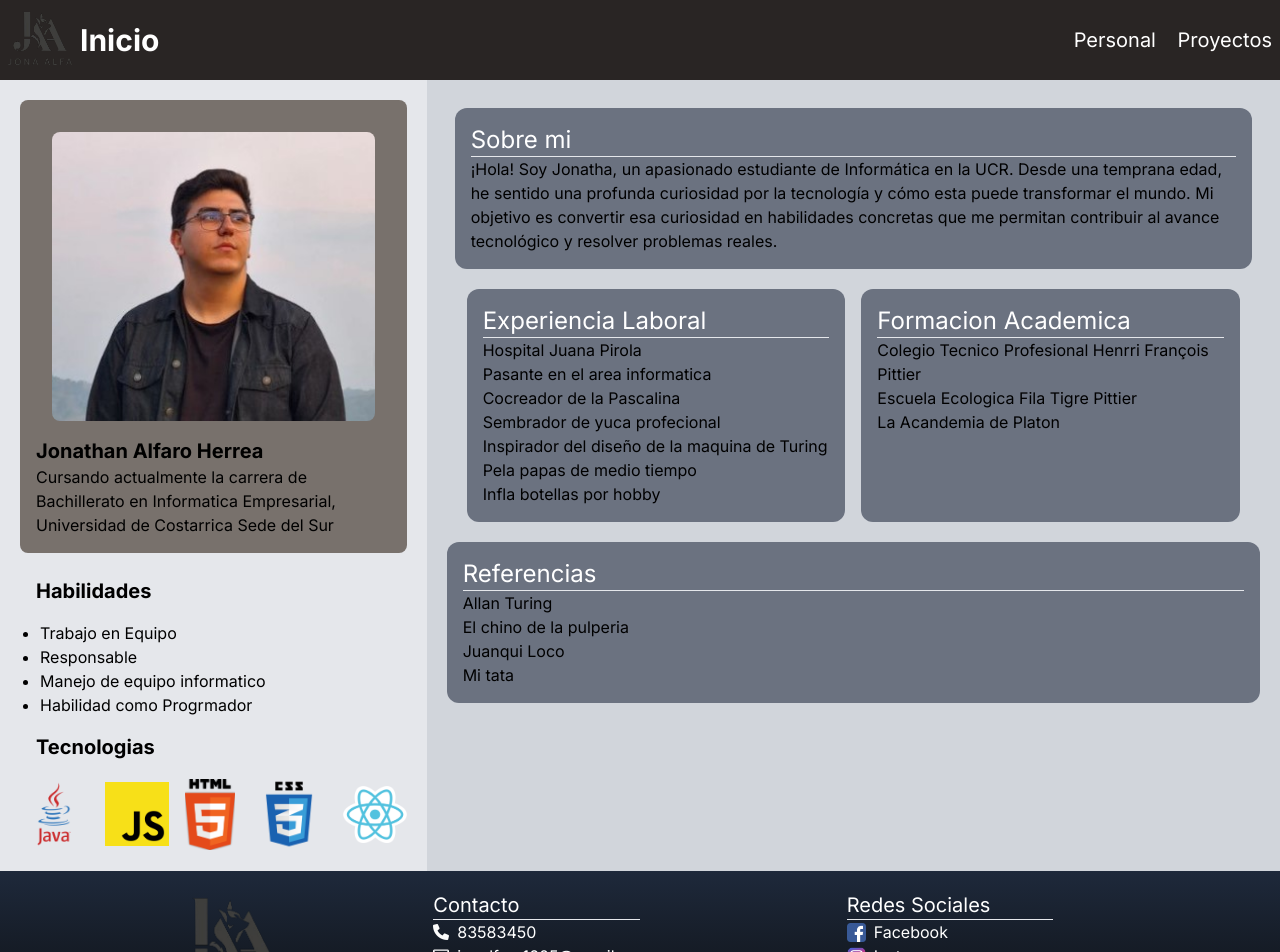
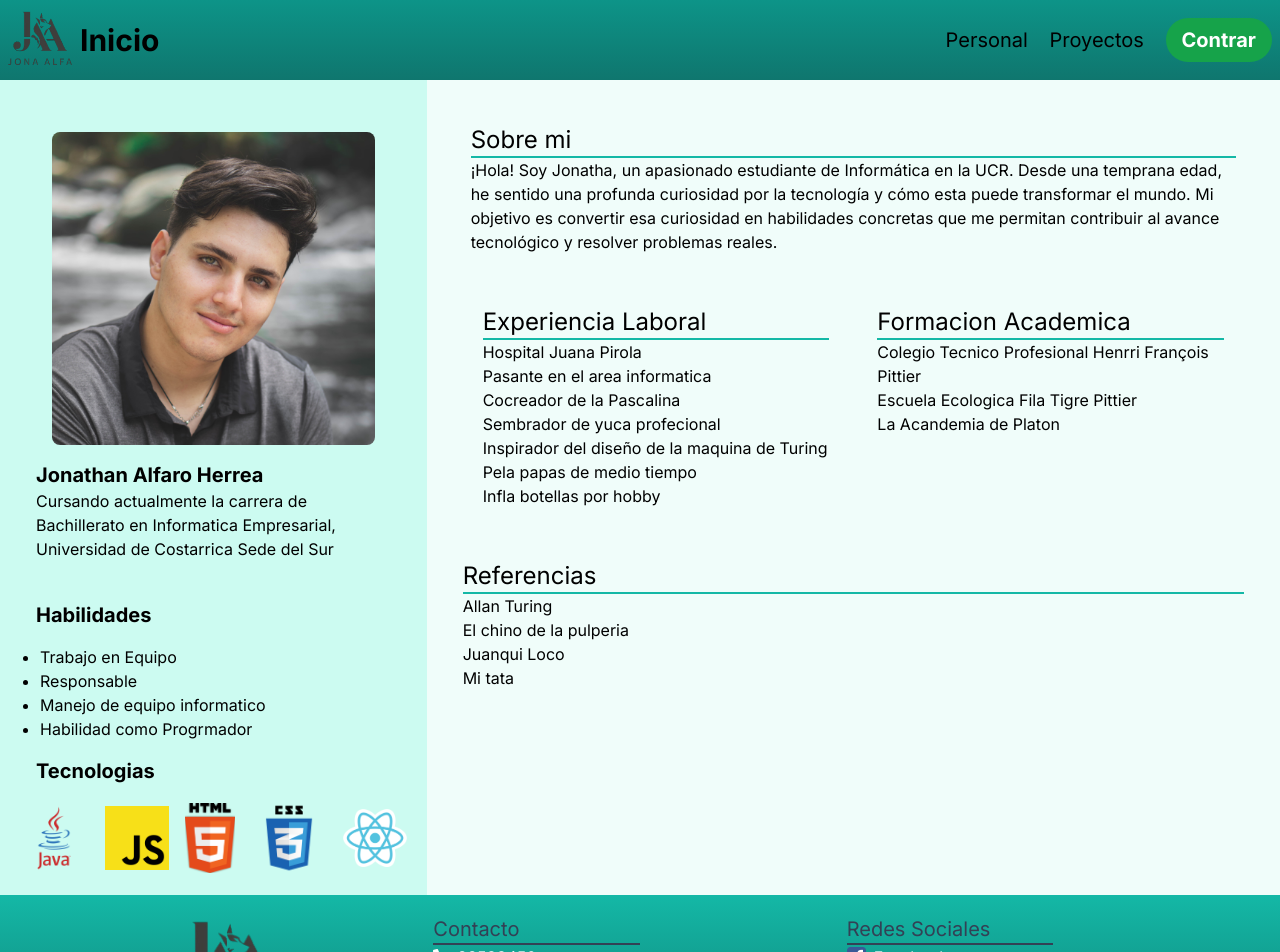
Before and after one commit to JonathanAlfaH/Portafolio-v2024, a Next.js app: page /personal in a window 1280 px wide. Shown: the top 952 px of the page. Built offline with nearby package versions, Linux system fonts and the light colour scheme.

Commit message:
Se agregaron estilos a la pagina y se agregó el la secció del Call to action

```diff
--- a/src/app/page.tsx
+++ b/src/app/page.tsx
@@ -1,6 +1,7 @@
 import Hero from "@/components/hero"
+import ImgBg from "/public/img/img background.jpeg"
 
 export default function Home() {
-  return (<Hero title="Bienvenido a Mi Portafolio" text="En este portafolio, encontrarás una selección donde te hablare sobre mí, además de una sección de mis repositorios más representativos que demuestran mi capacidad para abordar desafíos creativos y técnicos, y ofrecer soluciones innovadoras y efectivas. "/>
-  )
+  return (<Hero imgData={ImgBg} imgAlt = "Imagen de fondo" title = "Bienvenido a mi portafolio"/>
+)
 }
--- a/src/app/personal/page.tsx
+++ b/src/app/personal/page.tsx
@@ -10,8 +10,8 @@
 export default function Personal() {
   return (
     <div className="flex text-black text-justify">
-      <div className="w-1/3 bg-gray-200 p-5">
-        <div className="bg-stone-500 rounded-lg mb-2 p-4">
+      <div className="w-1/3 bg-teal-100 p-5">
+        <div className="rounded-lg mb-2 p-4">
           <div>
             <Image
               className="rounded-3xl p-4"
@@ -73,8 +73,8 @@
         </div>
       </div>
 
-      <div className="w-2/3 bg-gray-300 p-5">
-        <div className="p-4 bg-gray-500 rounded-xl m-2 list-none">
+      <div className="w-2/3 bg-teal-50 p-5">
+        <div className="p-4 text-black m-2 ">
           <HeroText
             title="Sobre mi"
             text={[
@@ -84,13 +84,13 @@
         </div>
 
         <div className="flex  m-3 justify-between">
-          <div className="w-1/2 p-4 bg-gray-500 rounded-xl m-2">
+          <div className="w-1/2 p-4 rounded-xl m-2">
             <HeroText
               title="Experiencia Laboral"
               text={["Hospital Juana Pirola", "Pasante en el area informatica","Cocreador de la Pascalina","Sembrador de yuca profecional","Inspirador del diseño de la maquina de Turing", "Pela papas de medio tiempo", "Infla botellas por hobby"]}
             />
           </div>
-          <div className="w-1/2 p-4 bg-gray-500 rounded-xl m-2">
+          <div className="w-1/2 p-4 rounded-xl m-2">
             <HeroText
               title="Formacion Academica"
               text={[
@@ -101,7 +101,7 @@
           </div>
         </div>
 
-        <div className="p-4 bg-gray-500 rounded-xl">
+        <div className="p-4  rounded-xl">
           <HeroText title="Referencias" text={["Allan Turing","El chino de la pulperia", "Juanqui Loco","Mi tata"]} />
         </div>
       </div>
--- a/src/app/proyects/page.tsx
+++ b/src/app/proyects/page.tsx
@@ -73,26 +73,40 @@
   };
 
   return (
-    <div className="container mx-auto h-screen justufy-center mt-20" >
+    <div >
+      <div className=" h-screen justufy-center bg-teal-50" >
       <div className='flex justify-center'>
-        <h1 className="text-2xl font-bold mb-4">GitHub Repositorios</h1>
+        <h1 className="text-2xl text-teal-500 font-bold mt-10">GitHub Repositorios</h1>
       </div>
       {repos.length === 0 ? (
-        <p>No se encontro repositorio.</p>
+        <div className='flex justify-center'>
+        <p className='text-gray-500'>No se encontro repositorio.</p>
+        </div>
       ) : (
-        <Slider {...settings}>
+        <Slider {...settings} className='m-20' >
           {repos.map((repo) => (
             <div key={repo.id} className="p-1">
-              <div className="h-[200px] border rounded-lg p-4 h-full flex flex-col bg-gray-200">
-                <a href={repo.html_url} target="_blank" rel="noopener noreferrer" className="text-lg font-bold text-blue-500 mb-2">
+              <div className="h-full  rounded-lg p-4 flex flex-col bg-gray-500 ">
+                <a href={repo.html_url} target="_blank" rel="noopener noreferrer" className="text-lg font-bold text-teal-400 mb-2">
                   {repo.name}
                 </a>
-                <p className="text-gray-700 flex-grow">{repo.description}</p>
+
+                <p className="text-white flex-grow text-justify mb-4">{repo.description}</p>
+
+                <div className='flex justify-center'>
+                  <a href={repo.html_url} className="text-white hover:text-blue-500 text-sm found-sans">
+                  Ver Repositorio
+                </a>
+                </div>
+                <div className='flex justify-center'>
+                <a className="text-white hover:text-blue-500 text-sm found-sans" href={repo.html_url+'/archive/refs/heads/main.zip'} >Descargar</a>
+                </div>
               </div>
             </div>
           ))}
         </Slider>
       )}
+      </div>
     </div>
   )
 }
--- a/src/components/footer.tsx
+++ b/src/components/footer.tsx
@@ -2,7 +2,7 @@
 
 export default function Footer() {
     return (
-        <div className="w-full text-white z-10 bg-gradient-to-t from-neutral-950 to-slate-800">
+        <div className="w-full text-white z-10 bg-gradient-to-t from-teal-700 to-teal-500">
             <nav className="container relative flex flex-wrap mx-auto p-5 justify-between">
                 <div className="w-1/3 flex flex-wrap justify-center">
                     <div>
@@ -16,11 +16,11 @@
                 </div>
 
                 <div className="w-1/3">
-                    <h1 className="text-xl w-1/2 border-b">Contacto</h1>
+                    <h1 className="text-xl w-1/2 border-b-2 border-slate-700 text-slate-700">Contacto</h1>
                     <div className="flex flex-wrap items-center">
                         <Image
                             src="/img/telephone.png"
-                            alt="Descripción de la imagen"
+                            alt="Marca personal"
                             width={16}
                             height={16}
                         />
@@ -47,7 +47,7 @@
                 </div>
 
                 <div className="w-1/3">
-                    <h1 className="text-xl w-1/2 border-b">Redes Sociales</h1>
+                    <h1 className="text-xl w-1/2 border-b-2 border-slate-700 text-slate-700">Redes Sociales</h1>
                     <div className="flex items-center">
                         <Image
                             src="/img/facebook.png"
--- a/src/components/header.tsx
+++ b/src/components/header.tsx
@@ -3,7 +3,7 @@
 
 export default function Header() {
     return (
-        <div className="w-full text-white z-10 bg-stone-800">
+        <div className="w-full text z-10 bg-gradient-to-t from-teal-700 to-teal-600 ">
             <nav className="container relative flex flex-wrap items-center justify-between mx-auto p-2 ">
             <div className="flex justify-star items-center space-x-2 right-5px">
                 <img src="/img/Marca personal.png" className="w-16 h-16 "></img>
@@ -12,6 +12,7 @@
                 <div className="space-x-4 text-xl ">
                     <Link href="/personal" className="hover:underline"> Personal </Link>
                     <Link href="/proyects" className="hover:underline"> Proyectos </Link>
+                    <Link href="mailto:jonalfaro1604@gmail.com"><button className="bg-green-600 hover:bg-gray-700 text-white font-bold py-2 px-4 rounded-full">Contrar</button></Link>
                 </div>
             </nav>
         </div>
--- a/src/components/hero.tsx
+++ b/src/components/hero.tsx
@@ -1,19 +1,34 @@
+import type {StaticImageData} from "next/image";
+import Image from "next/image";
 
 interface HeroProps {
+    imgData: StaticImageData;
+    imgAlt: string;
     title: string;
-    text: string;
 }
 
 export default function Hero(props: HeroProps) {
-    return (
-        <div className="text-justify relative h-screen">
-            <div className=" flex justify-center items-center">
-                <h1 className="text-white text-6xl">{props.title}</h1>
-            </div>
-            <div className="mx-auto w-1/2 pt-10 flex justify-center items-center">
-                <p>{props.text}</p>
-            </div>
-            <div className="absolute inset-0 bg-gradient-to-r from-slate-900"></div>
+  return (
+    <div className="relative h-screen">
+     <div className="absolute -z-10 inset-0 ">
+      <Image className=""
+        src = {props.imgData}
+        alt = {props.imgAlt}
+        fill
+        style = {{ objectFit: 'cover'}}
+      />
+     </div>
+     <div className="absolute inset-0 bg-gradient-to-t from-neutral-800/50 to-stone-800/50 -z-10 " ></div>
+     <div className="pt-48 flex justify-center items-center">
+       <h1 className="text-white text-6xl z-20">{props.title}</h1>
+     </div>
+     <div className="flex justify-center mt-10">
+        <a href="/personal" >
+        <button className="bg-gray-500 hover:bg-gray-700 text-white font-bold py-2 px-4 rounded">
+        Ver Curriculum
+    </button>
+        </a>
         </div>
-    );
+    </div>
+  );
 }
--- a/src/components/heroText.tsx
+++ b/src/components/heroText.tsx
@@ -7,7 +7,7 @@
   return (
     <div>
       <div className="justify-start text-left z-20">
-        <h1 className="text-white text-2xl border-b">{props.title}</h1>
+        <h1 className="text-2xl border-b-2 border-teal-500 text-black">{props.title}</h1>
         <ul>
           {props.text.map((item, index) => (
             <p key={index}>{item}</p>
```
Also changed, not shown: public/img/img background.jpeg (added), public/img/picture.jpg.
